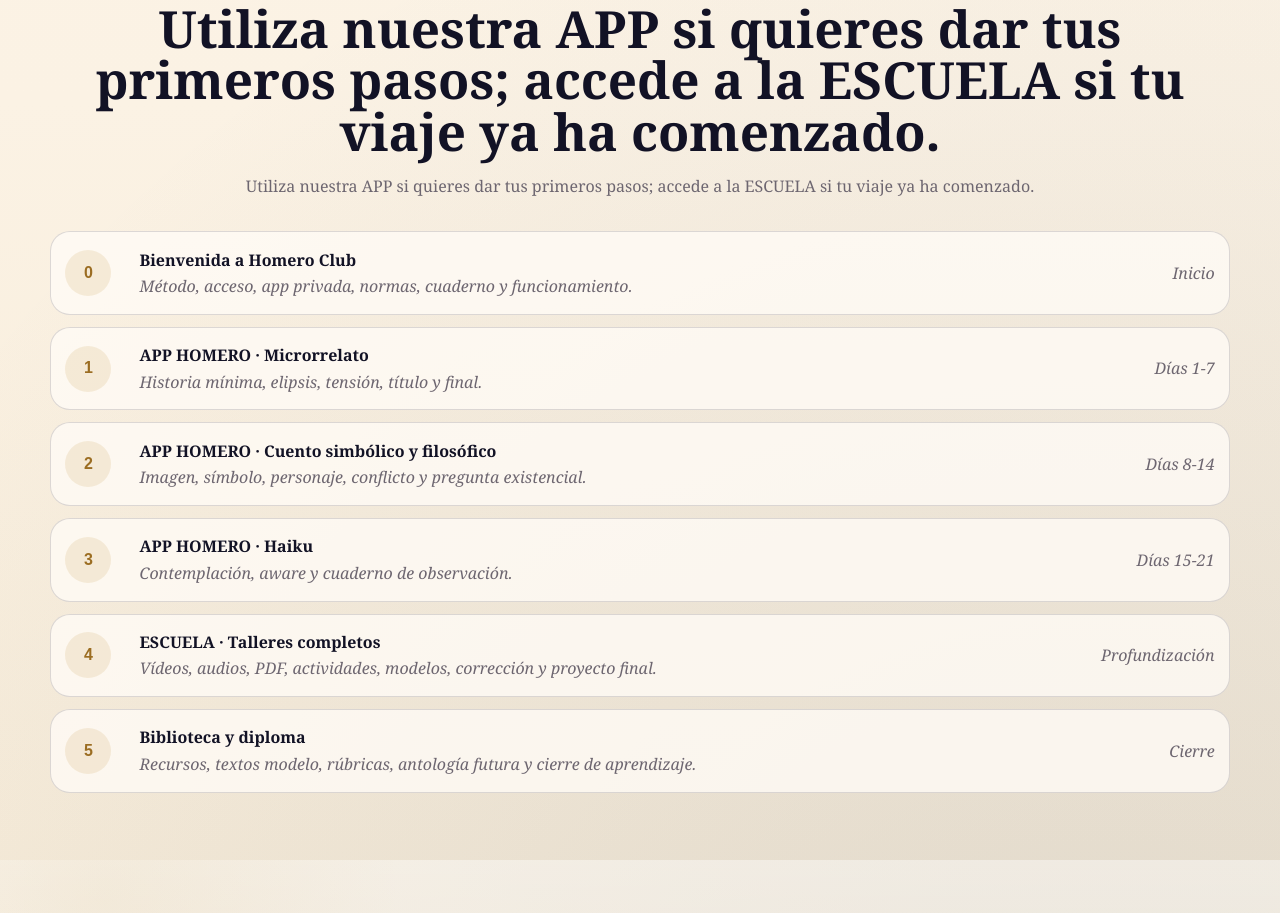
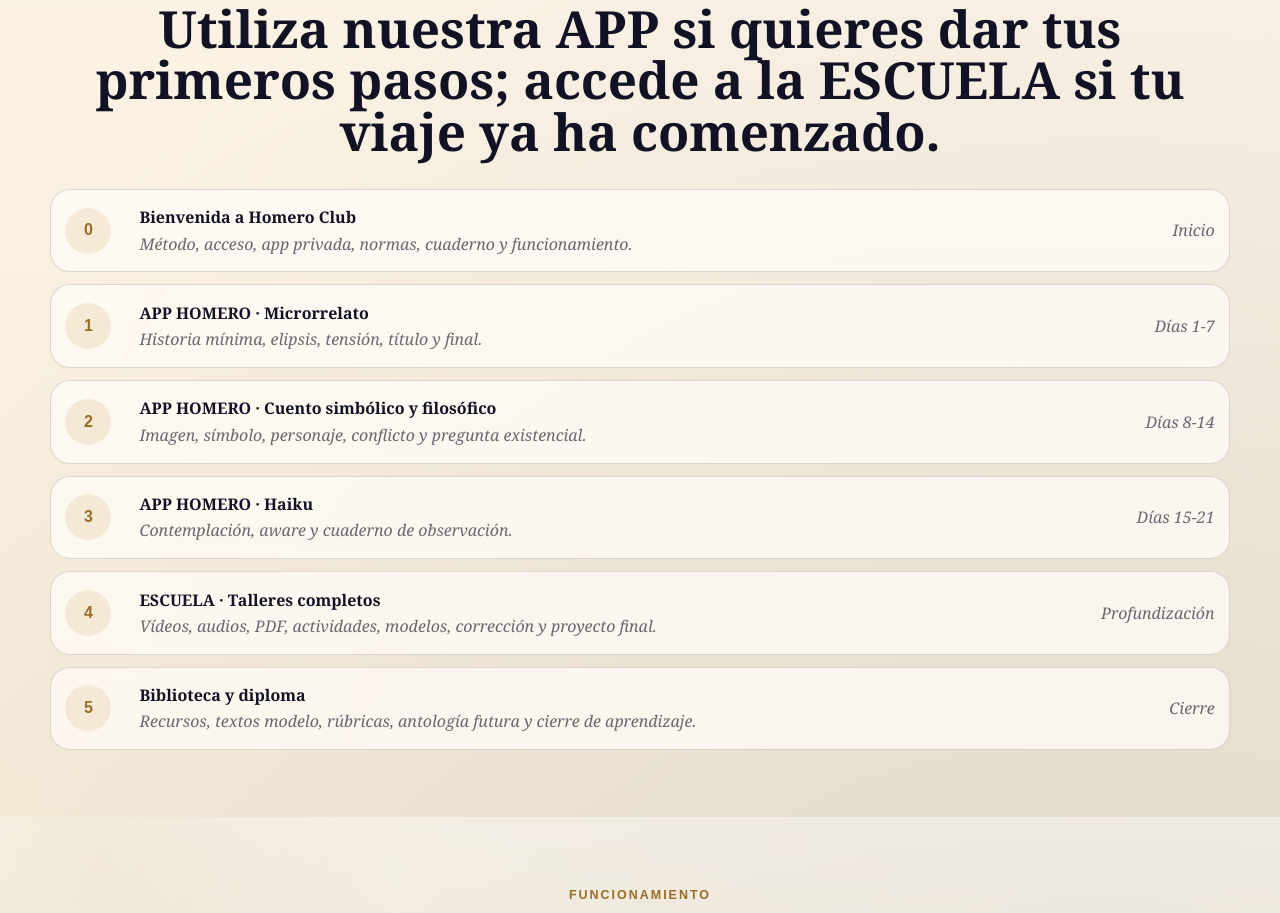
Before and after one commit to thementorroom/homero-club, a plain HTML site: page index.html in a window 1280 px wide. Shown: the part 3768-4681 px from the top of the page. Drawn offline with Linux system fonts and the light colour scheme.

Commit message:
Update index.html

```diff
--- a/index.html
+++ b/index.html
@@ -446,7 +446,7 @@
         <div class="center">
           <p class="eyebrow">Arquitectura del curso</p>
           <h2>Utiliza nuestra APP si quieres dar tus primeros pasos; accede a la ESCUELA si tu viaje ya ha comenzado.</h2>
-          <p class="muted">Utiliza nuestra APP si quieres dar tus primeros pasos; accede a la ESCUELA si tu viaje ya ha comenzado.</p>
+
         </div>
         <div class="curriculum">
           <div class="unit"><span class="num">0</span><div><b>Bienvenida a Homero Club</b><span>Método, acceso, app privada, normas, cuaderno y funcionamiento.</span></div><span>Inicio</span></div>
```
